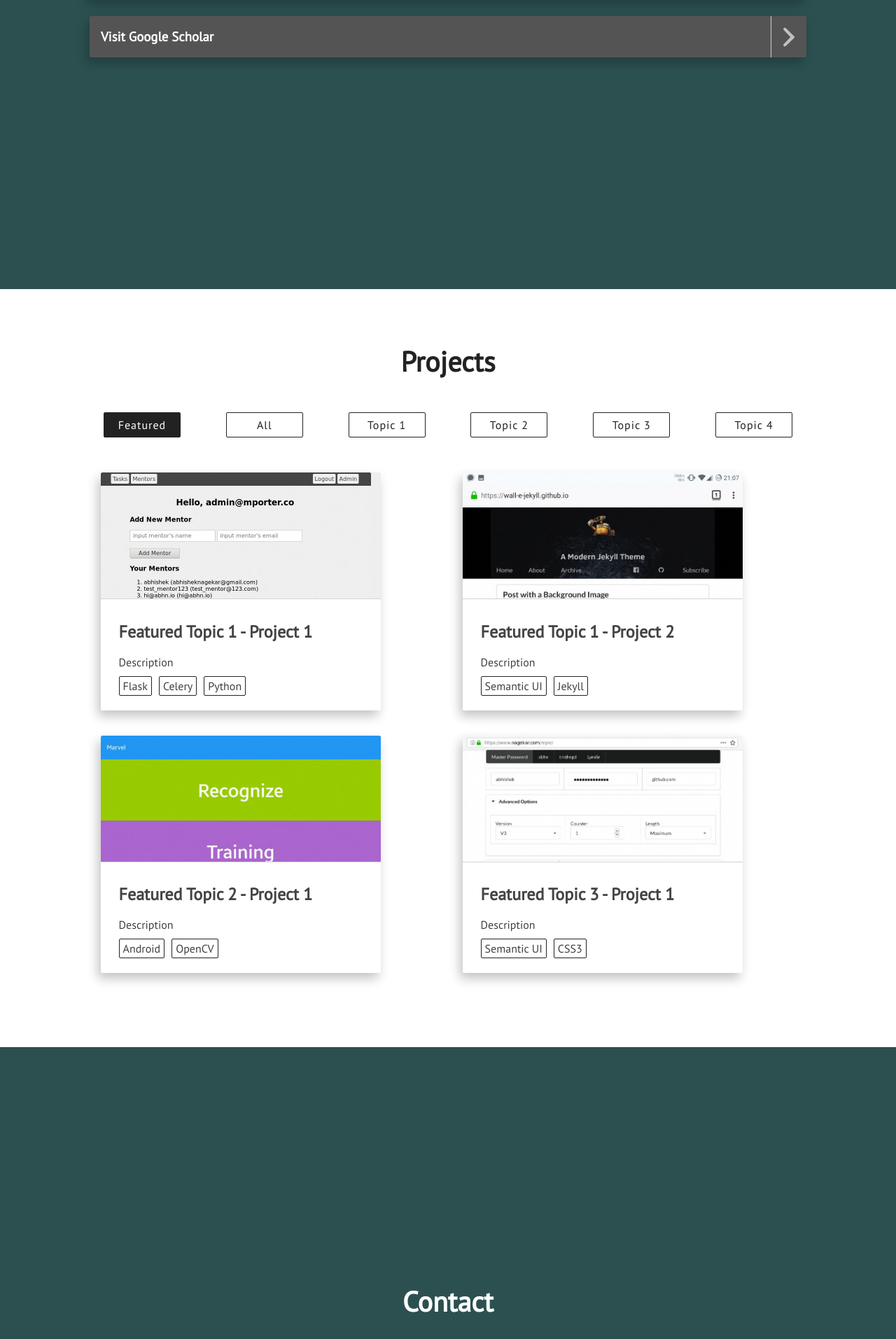
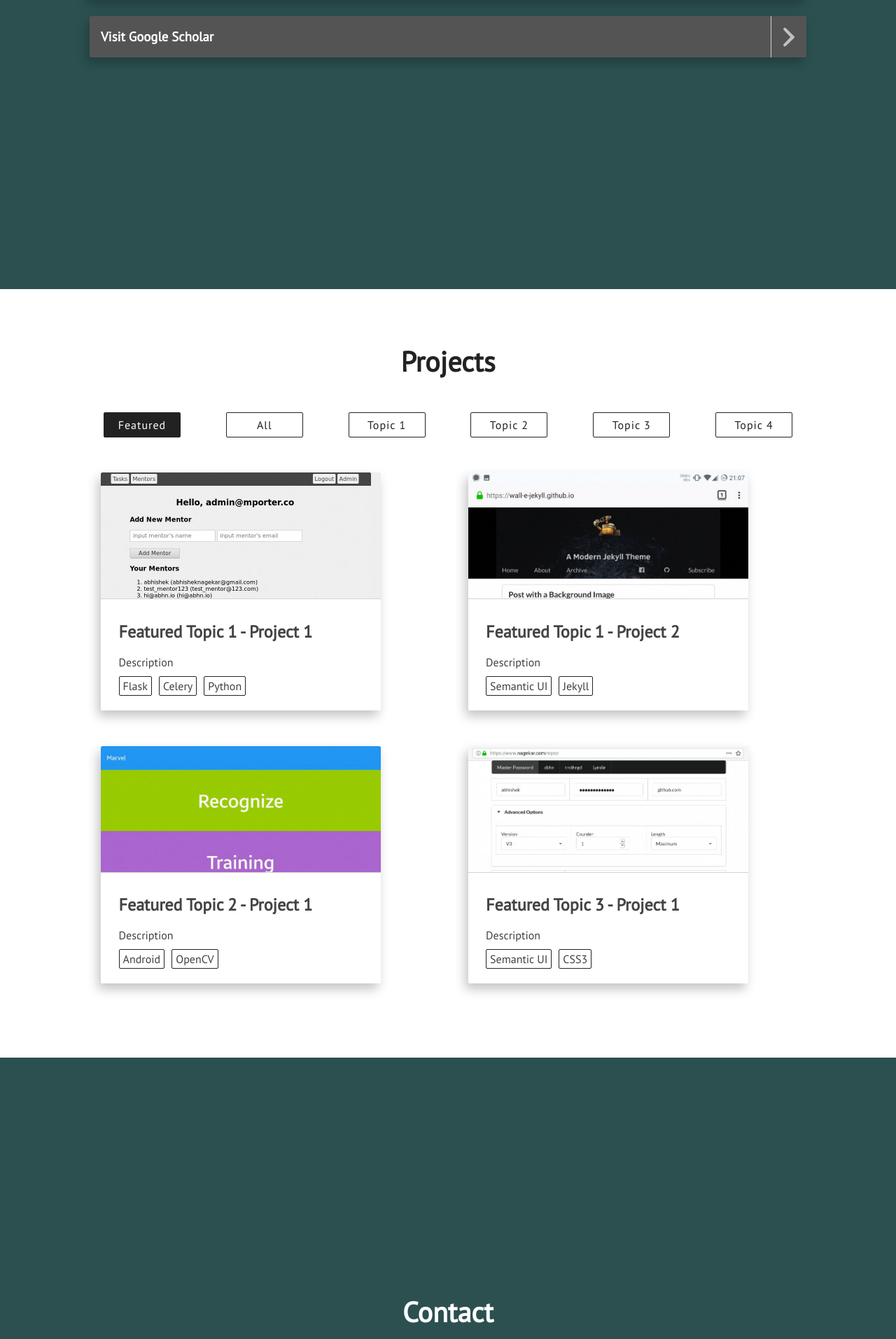
Before and after one commit to cmcabrera97/cmcabrera97.github.io, a Jekyll site: the page built from index.html, in a window 1280 px wide. Shown: the part 4487-6400 px from the top of the page at 70% size. Built offline with Jekyll 4.4.1, drawn with Linux system fonts in a browser that asks for light colours; nearby versions of some CDN libraries.

Commit message:
Update main.css

```diff
--- a/assets/css/main.css
+++ b/assets/css/main.css
@@ -169,15 +169,16 @@
   display: grid;
   -ms-grid-columns: 50% 50%;
       grid-template-columns: 1fr 1fr;
-  grid-gap: 10px;
+  grid-gap: 25px;
 }
 
 .project-wrapper {
+  display: -ms-grid;
   display: grid;
-  grid-template-columns: 1fr auto 1fr; /* Two columns with equal width and space on either side */
-  grid-gap: 25px; /* Set the gap between columns */
-  align-items: start; /* Align items at the start of the grid tracks */
-  margin: 0 50px; /* Add margins of 50px on the left and right */
+  -ms-grid-columns: 50% 50%;
+  grid-template-columns: 1fr 1fr;
+  grid-gap: 25px;
+  margin: 0 auto; /* Center the wrapper horizontally */
 }
 
 .full-width {
```
